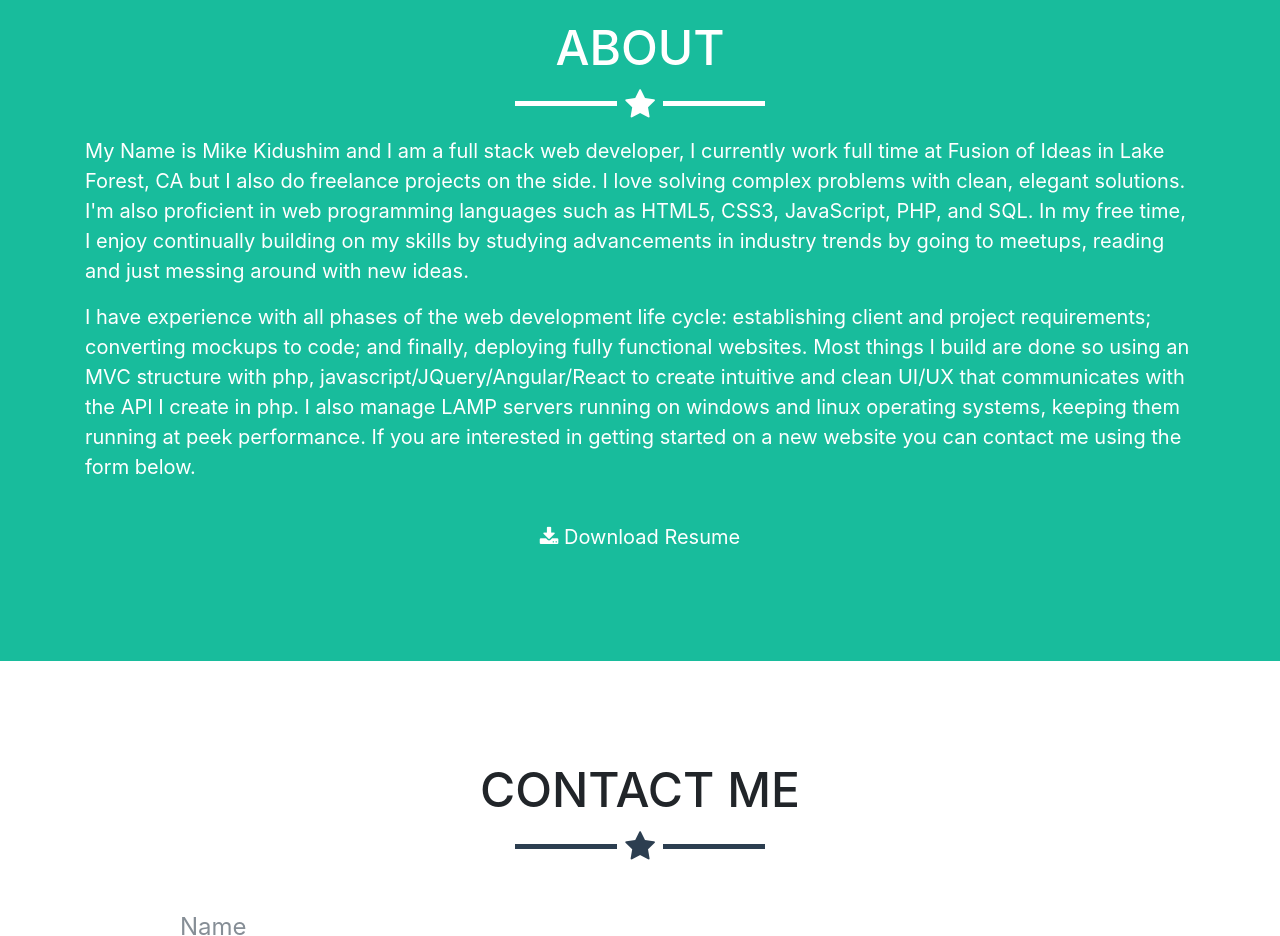
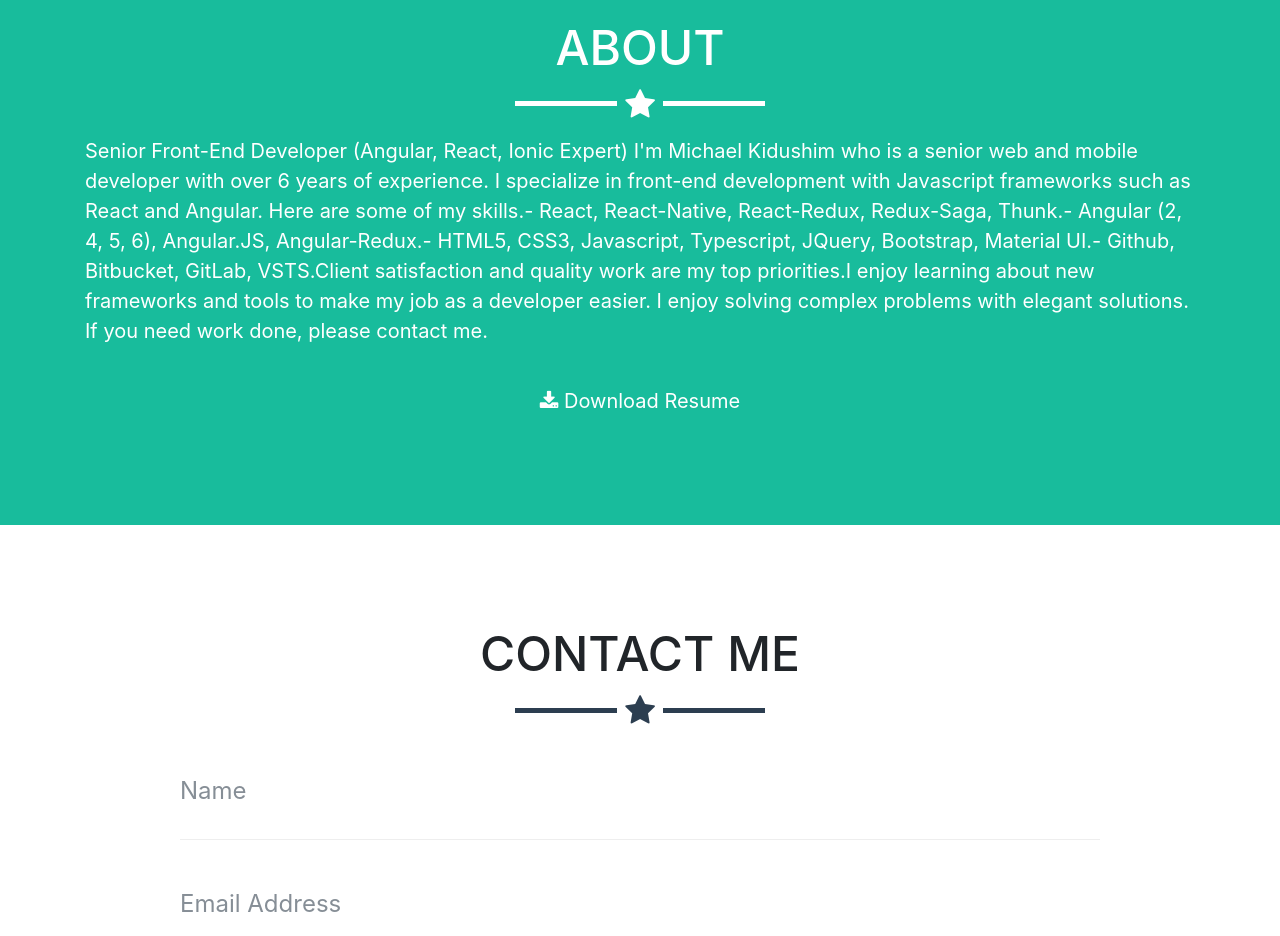
Before and after one commit to mkidushim/new_portfolio, a website with bundled scripts: page index.html in a window 1280 px wide. Shown: the part 1920-2856 px from the top of the page. Built offline with nearby package versions, Linux system fonts and the light colour scheme.

Commit message:
index html

```diff
--- a/index.html
+++ b/index.html
@@ -136,12 +136,7 @@
         <hr class="star-light">
         <div class="row">
           <div class="col-lg-12">
-            <p>My Name is Mike Kidushim and I am a full stack web developer, I currently work full time at Fusion of Ideas in Lake Forest, CA but I also do freelance projects on the side. I love solving complex problems with clean, elegant solutions. I'm also proficient in web programming languages such as HTML5, CSS3, JavaScript, PHP, and SQL. In my free time, I enjoy continually building on my skills by studying advancements in industry trends by going to meetups, reading and just messing around with new ideas.</p>
-          </div>
-        </div>
-        <div class="row">
-          <div class="col-lg-12">
-            <p>I have experience with all phases of the web development life cycle: establishing client and project requirements; converting mockups to code; and finally, deploying fully functional websites. Most things I build are done so using an MVC structure with php, javascript/JQuery/Angular/React to create intuitive and clean UI/UX that communicates with the API I create in php.  I also manage LAMP servers running on windows and linux operating systems, keeping them running at peek performance.  If you are interested in getting started on a new website you can contact me using the form below.  </p>
+            <p>Senior Front-End Developer (Angular, React, Ionic Expert) I'm Michael Kidushim who is a senior web and mobile developer with over 6 years of experience.  I specialize in front-end development with Javascript frameworks such as React and Angular.  Here are some of my skills.- React, React-Native, React-Redux, Redux-Saga, Thunk.- Angular (2, 4, 5, 6), Angular.JS, Angular-Redux.- HTML5, CSS3, Javascript, Typescript, JQuery, Bootstrap, Material UI.- Github, Bitbucket, GitLab, VSTS.Client satisfaction and quality work are my top priorities.I enjoy learning about new frameworks and tools to make my job as a developer easier.  I enjoy solving complex problems with elegant solutions.  If you need work done, please contact me. </p>
           </div>
           <div class="col-lg-8 mx-auto text-center">
             <a href="img/Mike_Kidushim.pdf" class="btn btn-lg btn-outline">
```
